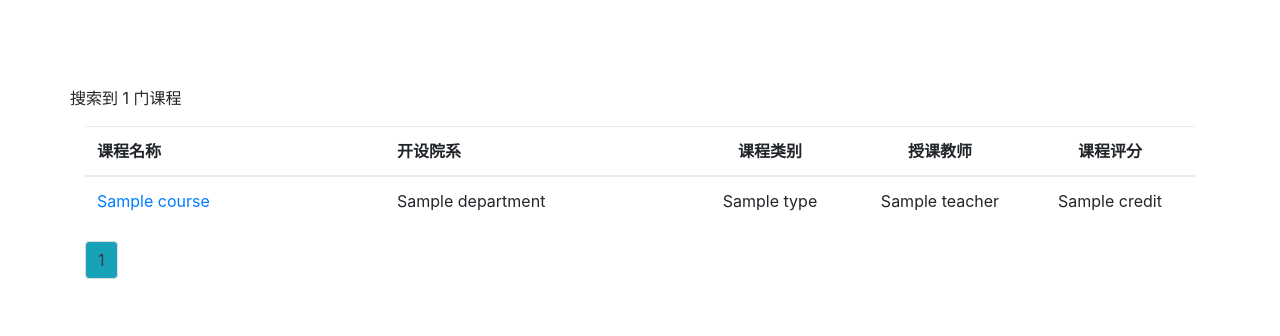
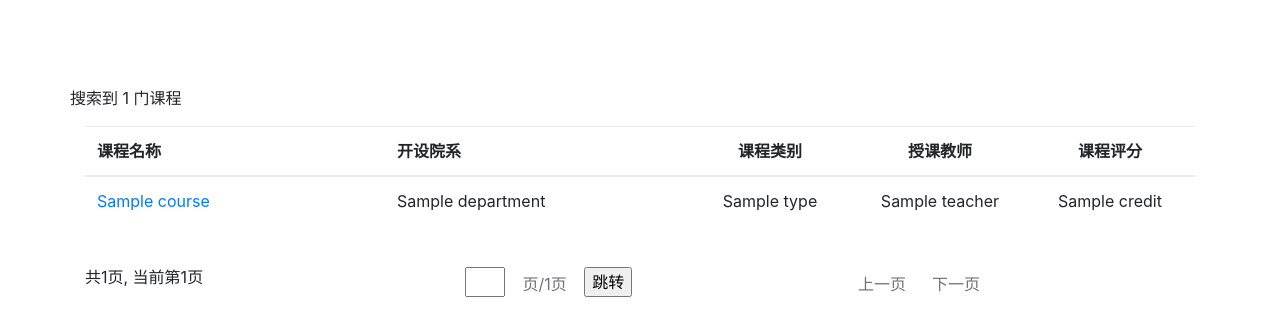
Before and after one commit to rRetr0Git/rateMyCourse, a Python web app: template rateMyCourse/templates/rateMyCourse/searchResult_new.html in a window 1280 px wide. Shown: the part 56-392 px from the top of the page. Run offline with Jinja, Linux system fonts and the light colour scheme; the template is opened without the code that fills it: most values are stand-ins (such as "Sample title", 1, 10 or a date in 2020); some libraries are stand-ins or nearby versions.

Commit message:
refactor(searchResult_new.html): modify page jump

```diff
--- a/rateMyCourse/templates/rateMyCourse/searchResult_new.html
+++ b/rateMyCourse/templates/rateMyCourse/searchResult_new.html
@@ -204,19 +204,44 @@
                 </table>
             </div>
         </div>
+        <br>
         <div class="row clearfix">
-            <div class="col-md-12 column">
+            <div class="col-md-4 column">
+                <p id="numOfPage"></p>
+            </div>
+            <div class="col-md-4 colunmn">
+                <form onsubmit="goToPage()">
+                    <input type="text"  id="toPageP"  placeholder="" class="input" id="input" maxlength="4" style="width: 40px">
+                    <a class="btn disabled" id="pagesP">
+                    </a>
+                    <input type="submit" value="跳转">
+                </form>
+            </div>
+            <div class="col-md-4 column">
                 <nav aria-label="Page navigation">
-                    <ul id="c_pagination" class="pagination"> {% for page in pages %}
+                    <ul id="c_pagination" class="pagination">
+                        <!--{% for page in pages %}-->
+                        <!--<li class="page-item">-->
+                        <!--<a class="page-link " id="p{{page.number}}" onclick="toPage({{page.number}})" href="javascript:void(0)">{{page.number}}</a>-->
+                        <!--</li> {% endfor %}-->
+
                         <li class="page-item">
-                        <a class="page-link " id="p{{page.number}}" onclick="toPage({{page.number}})" href="javascript:void(0)">{{page.number}}</a>
-                        </li> {% endfor %}
+                            <a class="page-link" onclick="toLastPage()" id="lastPage">
+                                上一页
+                            </a>
+                        </li>
+                        <li class="page-item">
+                            <a class="page-link" onclick="toNextPage()" id="nextPage">
+                                下一页
+                            </a>
+                        </li>
                     </ul>
                 </nav>
             </div>
         </div>
     </div>
     <script>
+        currentPage = 1;
         function toPage(p){
            for(i=1;i<=parseInt({{count}});i++){
                var s="#course".concat(i.toString());
@@ -225,17 +250,87 @@
                }else{
                    $(s).hide()
                }
-           }
-           for(i=1;i<=parseInt({{count}})/10+1;i++){
-               var s="#p".concat(i.toString());
-               if(i==parseInt(p)){
-                   $(s).removeClass("page-link ");
-                   $(s).addClass("page-link bg-info text-dark");
-               }else{
-                   $(s).removeClass("page-link bg-info text-dark");
-                   $(s).addClass("page-link");
-               }
-           }
+            }
+
+            var pagen = "#numOfPage";
+           // console.log("共" + (Math.floor(parseInt({{count}})/10)+1).toString() + "页");
+           $(pagen).text("共" + (Math.floor(parseInt({{count}})/10)+1).toString() + "页, 当前第" + currentPage.toString() + "页");
+
+           var pagep = "#pagesP";
+           $(pagep).text("页/" + (Math.floor(parseInt({{count}})/10)+1).toString() + "页");
+
+            var lastp = "#lastPage";
+            if(currentPage ==1)
+            {
+                $(lastp).removeClass("page-link ");
+                $(lastp).addClass("btn disabled");
+            }
+            else
+            {
+                $(lastp).removeClass("btn disabled");
+                $(lastp).addClass("page-link");
+            }
+
+            var nextp = "#nextPage";
+            if(currentPage == Math.floor(parseInt({{count}})/10)+1)
+            {
+                $(nextp).removeClass("page-link ");
+                $(nextp).addClass("btn disabled");
+            }
+            else
+            {
+                $(nextp).removeClass("btn disabled");
+                $(nextp).addClass("page-link");
+            }
+           // for(i=1;i<=parseInt({{count}})/10+1;i++){
+           //     var s="#p".concat(i.toString());
+           //     if(i==parseInt(p)){
+           //         $(s).removeClass("page-link ");
+           //         $(s).addClass("page-link bg-info text-dark");
+           //     }else{
+           //         $(s).removeClass("page-link bg-info text-dark");
+           //         $(s).addClass("page-link");
+           //     }
+           // }
+        }
+
+        function goToPage() {
+            var v = $("#toPageP").val();
+            if(isNaN(v) || v < 1 || v > Math.floor(parseInt({{count}})/10)+1 || Math.floor(v) != v)
+                alert("请输入正确的页码");
+            else
+            {
+                currentPage = v;
+                toPage(v);
+            }
+        }
+
+
+        // $('#applyCertNum').bind('keypress',function(event){
+        //
+        //
+        //     if(event.keyCode == 13)
+        //
+        //     {
+        //         alert('你输入的内容为1：' + $('#applyCertNum').val());
+        //     }
+        //
+        // });
+
+        function toLastPage() {
+            if(currentPage != 1)
+            {
+                currentPage--;
+                toPage(currentPage);
+            }
+        }
+
+        function toNextPage() {
+            if(currentPage != Math.floor(parseInt({{count}})/10)+1)
+            {
+                currentPage++;
+                toPage(currentPage);
+            }
         }
 
         window.onload = function() {
```
